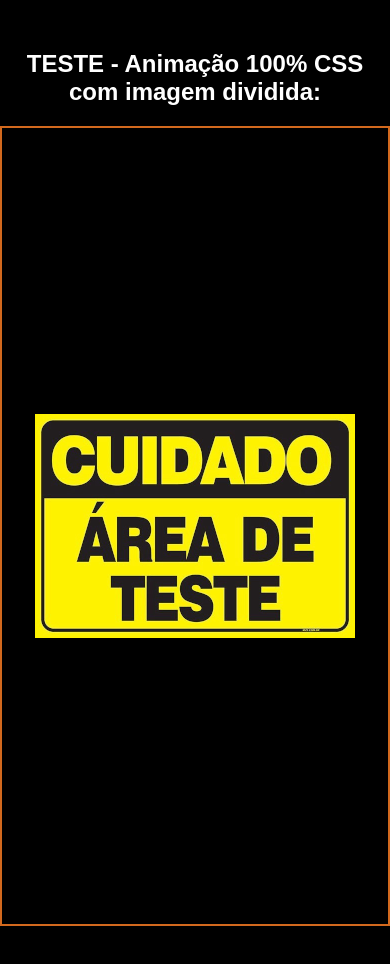
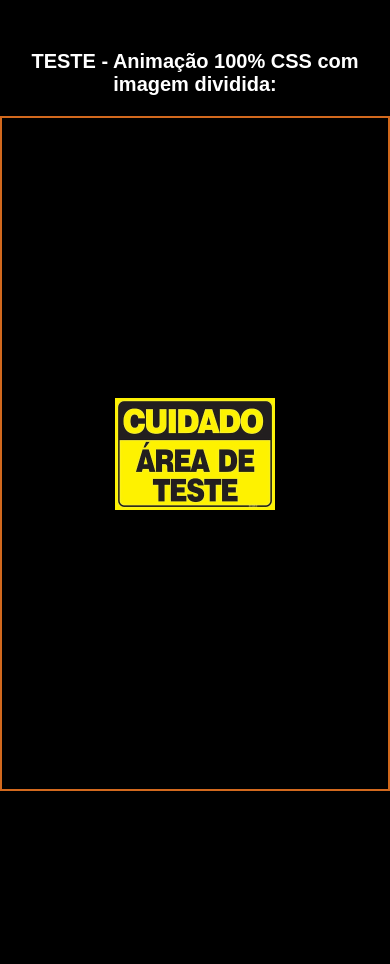
Before and after one commit to ApiLogik/css-animate-split, a plain HTML site: page index.html in a window 390 px wide. After the commit the page ends 844 px from the top, so only its background shows below. Drawn offline with Linux system fonts and the light colour scheme.

Commit message:
Add files via upload
Responsive media queries added

```diff
--- a/css/style.css
+++ b/css/style.css
@@ -56,11 +56,13 @@ body {
 	max-width: 1000px;
 	margin: 50px auto;
 	text-align: center;
+	overflow: hidden;
 }
 
 .main-container h2{
 	color: white;
 	margin-bottom: 20px;
+	font-size: 20px;
 }
 
 .grid-container{
@@ -101,3 +103,15 @@ body {
 	animation-duration: 5s;
 	animation-iteration-count: infinite;
 }
+
+
+@media (max-width: 600px) {
+	.grid-container{
+		height: 80vh;
+	}
+
+	.grid img{
+		width: 80px;
+		height: 56px;
+	}
+}
```
